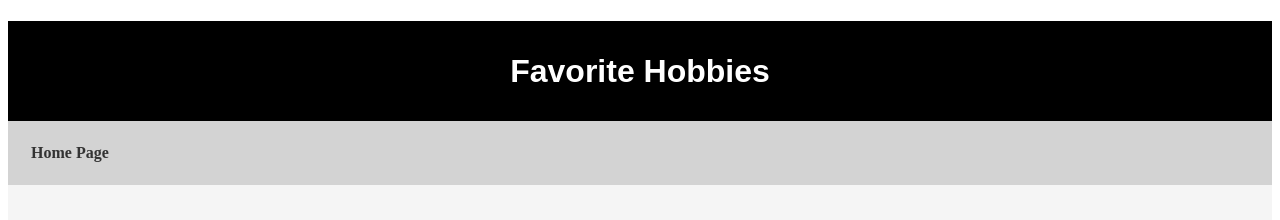
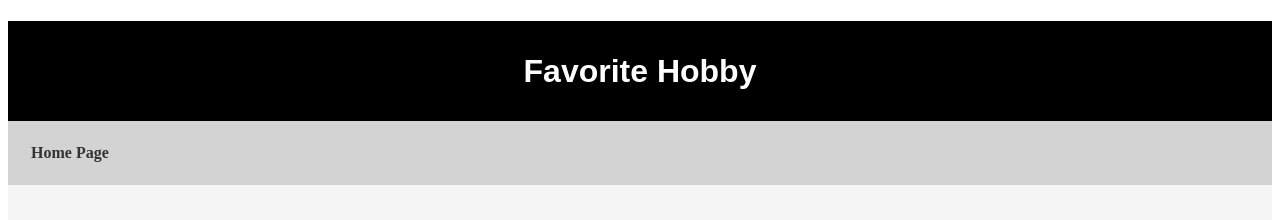
Before and after one commit to cphor711/IS201Project, a plain HTML site: page newPage.html in a window 1280 px wide. Shown: the top 220 px of the page. Drawn offline with Linux system fonts and the light colour scheme; files that its build step writes are made by us from their sources.

Commit message:
Add files via upload

```diff
--- a/newPage.html
+++ b/newPage.html
@@ -8,7 +8,7 @@
 </head>
 <body>
     <div class = "common header">
-        <h1 id="top">Favorite Hobbies</h1>
+        <h1 id="top">Favorite Hobby</h1>
     </div>
     <nav>
         <a href="../index.html">Home Page</a>
```
